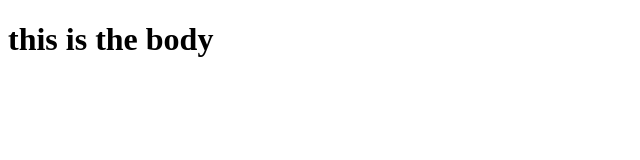
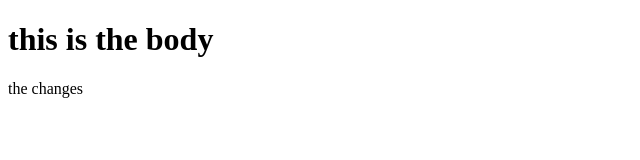
Before and after one commit to askrinihad/coursera_bootstrap_final_project, a plain HTML site: page index.html in a window 1280 px wide. Shown: the full height of the page, 0-640 px from the left. Drawn offline with Linux system fonts and the light colour scheme.

Commit message:
third version

```diff
--- a/index.html
+++ b/index.html
@@ -3,5 +3,6 @@
     <header></header>
     <body>
         <h1>this is the body</h1>
+        <p>the changes</p>
     </body>
 </html>
```
